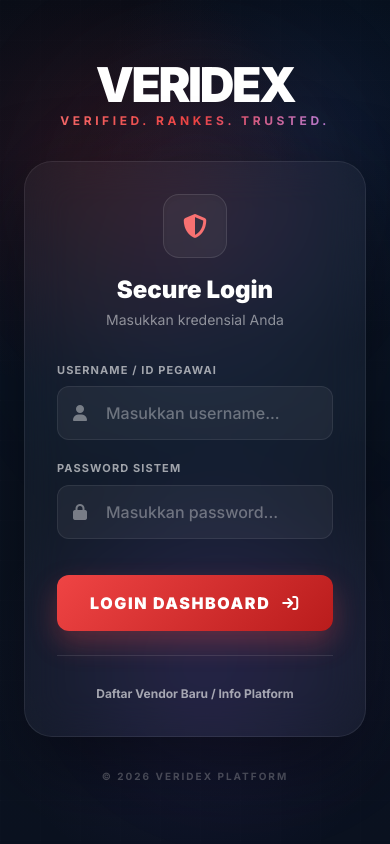
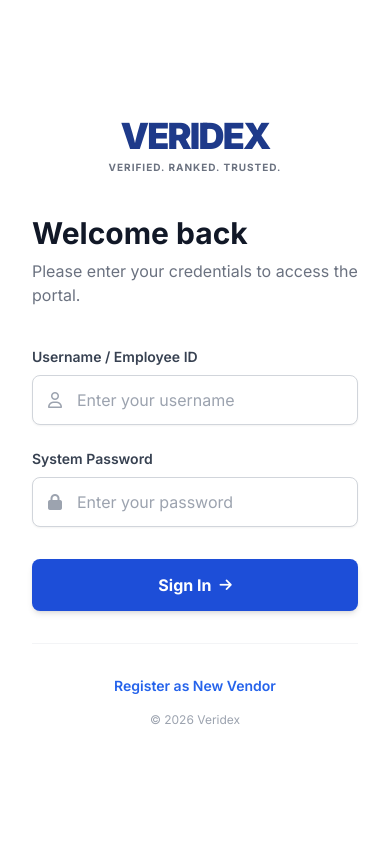
Before and after one commit to zulfikar1604/veridex, a PHP site: page /veridex/login.php in a window 390 px wide. Run offline with PHP 8.4, Linux system fonts and the light colour scheme; some libraries are stand-ins or nearby versions.

Commit message:
Redesign login page with enterprise aesthetic
Replaced the neon, dark-themed login interface with a clean,
professional split-screen design. Used Tailwind CSS and a
corporate background image to match the visual style of
large enterprise portals (e.g. Big Four companies).

The core form action and field names were preserved.

Co-authored-by: zulfikar1604 <72482283+zulfikar1604@users.noreply.github.com>

```diff
--- a/login.php
+++ b/login.php
@@ -35,175 +35,90 @@ if (isset($_SESSION['role'])) {
     <link rel="stylesheet" href="https://cdnjs.cloudflare.com/ajax/libs/font-awesome/6.4.0/css/all.min.css">
 
     <style>
-        :root {
-            --primary: #ef4444;
-            --cyan: #3b82f6;
-            --purple: #8b5cf6;
-        }
-
         body {
             font-family: 'Inter', sans-serif;
-            background:
-                radial-gradient(circle at 20% 20%, rgba(239,68,68,0.1), transparent 30%),
-                radial-gradient(circle at 80% 15%, rgba(59,130,246,0.1), transparent 28%),
-                radial-gradient(circle at 50% 80%, rgba(139,92,246,0.1), transparent 30%),
-                linear-gradient(180deg, #050c16 0%, #0a1322 45%, #0b1220 100%);
-            color: #ffffff;
-            overflow-x: hidden;
-            position: relative;
-            min-height: 100vh;
-            display: flex;
-            align-items: center;
-            justify-content: center;
-        }
-
-        /* Animated Background Grid */
-        body::before {
-            content: "";
-            position: fixed;
-            inset: 0;
-            background-image:
-                linear-gradient(rgba(255,255,255,0.03) 1px, transparent 1px),
-                linear-gradient(90deg, rgba(255,255,255,0.03) 1px, transparent 1px);
-            background-size: 40px 40px;
-            z-index: -2;
-            opacity: 0.35;
-            pointer-events: none;
-        }
-
-        /* Glow blobs */
-        .glow-orb {
-            position: absolute;
-            border-radius: 50%;
-            filter: blur(70px);
-            opacity: 0.35;
-            pointer-events: none;
-            z-index: -1;
-            animation: floatOrb 12s ease-in-out infinite alternate;
-        }
-        .orb-1 { width: 250px; height: 250px; background: rgba(239,68,68,0.3); top: 10%; left: 15%; }
-        .orb-2 { width: 300px; height: 300px; background: rgba(59,130,246,0.2); top: 20%; right: 10%; animation-delay: 2s; }
-        .orb-3 { width: 250px; height: 250px; background: rgba(139,92,246,0.2); bottom: 10%; left: 30%; animation-delay: 4s; }
-
-        @keyframes floatOrb {
-            0% { transform: translateY(0px) translateX(0px) scale(1); }
-            100% { transform: translateY(-30px) translateX(20px) scale(1.05); }
-        }
-
-        /* Glassmorphism Card */
-        .glass-card {
-            background: rgba(255,255,255,0.04);
-            border: 1px solid rgba(255,255,255,0.08);
-            backdrop-filter: blur(20px);
-            box-shadow: 0 30px 80px rgba(0,0,0,0.5);
-            border-radius: 28px;
-        }
-
-        /* Custom Input */
-        .form-control {
-            background: rgba(255,255,255,0.05);
-            border: 1px solid rgba(255,255,255,0.08);
-            color: #fff !important;
-            transition: 0.25s ease;
-        }
-        .form-control:focus {
-            background: rgba(255,255,255,0.08);
-            border-color: var(--primary);
-            box-shadow: 0 0 0 4px rgba(239,68,68,0.15);
-            outline: none;
-        }
-        .form-control::placeholder { color: rgba(255,255,255,0.35); }
-
-        .btn-primary-grad {
-            background: linear-gradient(135deg, #ef4444, #b91c1c);
-            box-shadow: 0 12px 28px rgba(239,68,68,0.3);
-            transition: 0.3s ease;
-        }
-        .btn-primary-grad:hover {
-            transform: translateY(-2px);
-            box-shadow: 0 16px 32px rgba(239,68,68,0.4);
-        }
-
-        .brand-gradient {
-            background: linear-gradient(90deg, #f87171, #ef4444, #a78bfa);
-            -webkit-background-clip: text;
-            -webkit-text-fill-color: transparent;
         }
     </style>
 </head>
-<body>
+<body class="bg-gray-50 text-gray-900 min-h-screen grid grid-cols-1 md:grid-cols-2">
 
-    <div class="glow-orb orb-1"></div>
-    <div class="glow-orb orb-2"></div>
-    <div class="glow-orb orb-3"></div>
+    <!-- Left Column: Corporate Image -->
+    <div class="relative hidden md:flex flex-col justify-between bg-blue-900 overflow-hidden text-white p-12">
+        <div class="absolute inset-0 z-0">
+            <img src="https://images.unsplash.com/photo-1486406146926-c627a92ad1ab?q=80&w=2070&auto=format&fit=crop" alt="Corporate Office" class="w-full h-full object-cover opacity-30">
+        </div>
+        <div class="z-10 mt-8">
+            <h1 class="text-4xl font-black tracking-tighter mb-2">VERIDEX</h1>
+            <p class="text-sm font-bold tracking-widest uppercase text-blue-200">Verified. Ranked. Trusted.</p>
+        </div>
+        <div class="z-10 mb-8">
+            <p class="text-lg font-light max-w-md leading-relaxed text-blue-100">
+                Enterprise Procurement & Supply Chain Platform. Designed for efficiency, transparency, and strategic growth.
+            </p>
+        </div>
+    </div>
 
-    <div class="w-full max-w-md px-6 z-10 py-12">
+    <!-- Right Column: Login Form -->
+    <div class="flex flex-col justify-center items-center p-8 sm:p-16 lg:p-24 bg-white relative">
+        <div class="w-full max-w-md">
 
-        <div class="text-center mb-8 transform transition-all duration-500 hover:scale-105">
-            <h1 class="text-5xl font-black tracking-tighter mb-1">VERIDEX</h1>
-            <p class="text-xs font-bold tracking-[0.3em] brand-gradient uppercase">Verified. Rankes. Trusted.</p>
-        </div>
+            <div class="md:hidden text-center mb-10">
+                <h1 class="text-4xl font-black tracking-tighter text-blue-900 mb-1">VERIDEX</h1>
+                <p class="text-[10px] font-bold tracking-widest uppercase text-gray-500">Verified. Ranked. Trusted.</p>
+            </div>
 
-        <div class="glass-card p-8 sm:p-10 relative overflow-hidden">
+            <div class="mb-10">
+                <h2 class="text-3xl font-bold text-gray-900 mb-2">Welcome back</h2>
+                <p class="text-gray-500">Please enter your credentials to access the portal.</p>
+            </div>
 
             <?php if(isset($_SESSION['error'])): ?>
-                <div class="bg-red-500/10 border border-red-500/30 text-red-200 p-4 mb-6 rounded-xl text-sm font-medium flex items-center shadow-lg">
-                    <i class="fa-solid fa-triangle-exclamation mr-3 text-red-400"></i> <?= htmlspecialchars($_SESSION['error'], ENT_QUOTES, 'UTF-8') ?>
+                <div class="bg-red-50 border-l-4 border-red-500 text-red-700 p-4 mb-8 rounded-r-md text-sm font-medium flex items-center shadow-sm">
+                    <i class="fa-solid fa-circle-exclamation mr-3"></i> <?= htmlspecialchars($_SESSION['error'], ENT_QUOTES, 'UTF-8') ?>
                 </div>
                 <?php unset($_SESSION['error']); ?>
             <?php endif; ?>
 
-            <div class="text-center mb-8">
-                <div class="inline-flex items-center justify-center w-16 h-16 bg-white/5 border border-white/10 rounded-2xl mb-4 shadow-inner">
-                    <i class="fa-solid fa-shield-halved text-2xl text-red-400"></i>
-                </div>
-                <h2 class="text-2xl font-black text-white">Secure Login</h2>
-                <p class="text-sm text-white/50 mt-1">Masukkan kredensial Anda</p>
-            </div>
+            <form action="process_login.php" method="POST" class="space-y-6">
 
-            <form action="process_login.php" method="POST" class="space-y-5">
-
-                <div class="form-group">
-                    <label class="block text-[11px] font-bold text-white/60 mb-2 uppercase tracking-widest">Username / ID Pegawai</label>
+                <div>
+                    <label class="block text-sm font-semibold text-gray-700 mb-2">Username / Employee ID</label>
                     <div class="relative">
                         <div class="absolute inset-y-0 left-0 flex items-center pl-4 pointer-events-none">
-                            <i class="fa-solid fa-user text-white/40"></i>
+                            <i class="fa-regular fa-user text-gray-400"></i>
                         </div>
                         <input type="text" name="username" required autocomplete="off"
-                               class="form-control w-full pl-12 py-3.5 rounded-xl font-medium"
-                               placeholder="Masukkan username...">
+                               class="w-full pl-11 py-3 border border-gray-300 rounded-lg text-gray-900 focus:outline-none focus:ring-2 focus:ring-blue-600 focus:border-transparent transition-all shadow-sm"
+                               placeholder="Enter your username">
                     </div>
                 </div>
 
-                <div class="form-group">
-                    <label class="block text-[11px] font-bold text-white/60 mb-2 uppercase tracking-widest">Password Sistem</label>
+                <div>
+                    <label class="block text-sm font-semibold text-gray-700 mb-2">System Password</label>
                     <div class="relative">
                         <div class="absolute inset-y-0 left-0 flex items-center pl-4 pointer-events-none">
-                            <i class="fa-solid fa-lock text-white/40"></i>
+                            <i class="fa-solid fa-lock text-gray-400"></i>
                         </div>
                         <input type="password" name="password" required
-                               class="form-control w-full pl-12 py-3.5 rounded-xl font-medium"
-                               placeholder="Masukkan password...">
+                               class="w-full pl-11 py-3 border border-gray-300 rounded-lg text-gray-900 focus:outline-none focus:ring-2 focus:ring-blue-600 focus:border-transparent transition-all shadow-sm"
+                               placeholder="Enter your password">
                     </div>
                 </div>
 
-                <div class="pt-4">
-                    <button type="submit" class="btn-primary-grad w-full py-4 rounded-xl font-black text-white uppercase tracking-widest flex items-center justify-center">
-                        Login Dashboard <i class="fa-solid fa-arrow-right-to-bracket ml-3"></i>
+                <div class="pt-2">
+                    <button type="submit" class="w-full bg-blue-700 hover:bg-blue-800 text-white font-bold py-3.5 rounded-lg transition-colors shadow-md flex items-center justify-center">
+                        Sign In <i class="fa-solid fa-arrow-right ml-2 text-sm"></i>
                     </button>
                 </div>
             </form>
 
-            <div class="pt-6 border-t border-white/10 mt-6 text-center">
-                <a href="register_vendor.php" class="text-xs font-bold text-white/60 hover:text-white transition-all">
-                    Daftar Vendor Baru / Info Platform
+            <div class="mt-8 pt-8 border-t border-gray-100 flex flex-col sm:flex-row items-center justify-between text-sm">
+                <a href="register_vendor.php" class="text-blue-600 hover:text-blue-800 font-semibold mb-4 sm:mb-0 transition-colors">
+                    Register as New Vendor
                 </a>
+                <span class="text-gray-400 text-xs">&copy; 2026 Veridex</span>
             </div>
 
-        </div>
-
-        <div class="mt-8 text-center text-[10px] font-bold text-white/30 tracking-[0.2em] uppercase">
-            &copy; 2026 Veridex Platform
         </div>
     </div>
 
```
